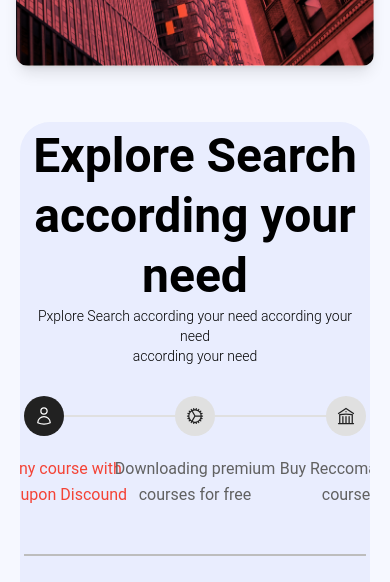
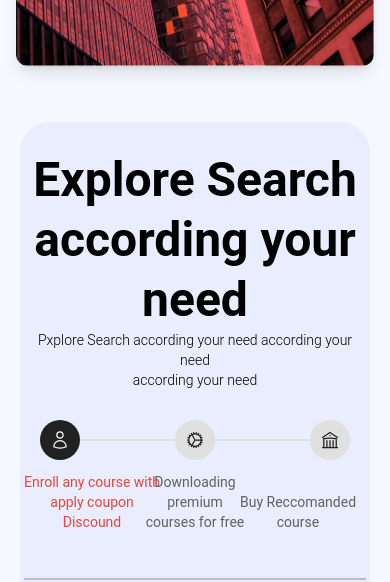
Before and after one commit to FahimNuman/fish-project, a React (Create React App) app: page /eLearning in a window 390 px wide. Shown: the part 840-1422 px from the top of the page. Built offline with nearby package versions, Linux system fonts and the light colour scheme.

Commit message:
step responsive

```diff
--- a/src/components/ELearning/Explore.tsx
+++ b/src/components/ELearning/Explore.tsx
@@ -1,7 +1,23 @@
-import { Stepper, Step, Button, Option, Select, Tab, TabPanel, Tabs, TabsBody, TabsHeader, Typography } from '@material-tailwind/react';
-import React from 'react';
-import ExploreFreebieCard from './ExploreFreebieCard';
-import { BuildingLibraryIcon, CogIcon, UserIcon } from '@heroicons/react/24/outline';
+import {
+  Stepper,
+  Step,
+  Button,
+  Option,
+  Select,
+  Tab,
+  TabPanel,
+  Tabs,
+  TabsBody,
+  TabsHeader,
+  Typography,
+} from "@material-tailwind/react";
+import React from "react";
+import ExploreFreebieCard from "./ExploreFreebieCard";
+import {
+  BuildingLibraryIcon,
+  CogIcon,
+  UserIcon,
+} from "@heroicons/react/24/outline";
 
 const Explore = () => {
   const [activeStep, setActiveStep] = React.useState(0);
@@ -60,7 +76,6 @@ const Explore = () => {
       price: 10, // Example price as a number
       hour: "string",
     },
-
   ];
   const data = [
     {
@@ -111,13 +126,20 @@ const Explore = () => {
             }}
           >
             <div className="w-full border-b-2 border-gray-400">
-              <div className="mx-auto justify-between text-center">
-                <Typography variant="h1">Explore Search according your need</Typography>
-                <Typography className="text-sm">Pxplore Search according your need according your need</Typography>
-                <Typography className="text-sm"> according your need</Typography>
+              <div className="mx-auto justify-between text-center mt-6 md:mt-10">
+                <Typography variant="h1">
+                  Explore Search according your need
+                </Typography>
+                <Typography className="text-sm">
+                  Pxplore Search according your need according your need
+                </Typography>
+                <Typography className="text-sm">
+                  {" "}
+                  according your need
+                </Typography>
               </div>
 
-              <div className="max-w-inner mx-auto flex justify-between w-full pb-8 pt-[30px] md:pt-[58px]">
+              <div className="max-w-inner mx-auto flex justify-between w-full pb-8 pt-[30px] md:pt-[58px] px-4">
                 <Stepper
                   activeStep={activeStep}
                   isLastStep={(value) => setIsLastStep(value)}
@@ -126,15 +148,13 @@ const Explore = () => {
                   <Step onClick={() => setActiveStep(0)}>
                     <UserIcon className="h-5 w-5" />
                     <div className="absolute -bottom-[4.5rem] w-max text-center">
-                      <Typography
+                      {/* <Typography
                         variant="h6"
                         color={activeStep === 0 ? "red" : "gray"}
-                      >
-
-                      </Typography>
+                      ></Typography> */}
                       <Typography
                         color={activeStep === 0 ? "red" : "gray"}
-                        className="font-normal"
+                        className="font-normal max-w-[140px] md:max-w-none text-sm md:text-base ml-16 md:ml-0 "
                       >
                         Enroll any course with <br />
                         apply coupon Discound
@@ -144,15 +164,13 @@ const Explore = () => {
                   <Step onClick={() => setActiveStep(1)}>
                     <CogIcon className="h-5 w-5" />
                     <div className="absolute -bottom-[4.5rem] w-max text-center">
-                      <Typography
+                      {/* <Typography
                         variant="h6"
                         color={activeStep === 1 ? "red" : "gray"}
-                      >
-
-                      </Typography>
+                      ></Typography> */}
                       <Typography
                         color={activeStep === 1 ? "red" : "gray"}
-                        className="font-normal"
+                        className="font-normal  max-w-[140px] md:max-w-none text-sm md:text-base"
                       >
                         Downloading premium <br />
                         courses for free
@@ -161,16 +179,14 @@ const Explore = () => {
                   </Step>
                   <Step onClick={() => setActiveStep(2)}>
                     <BuildingLibraryIcon className="h-5 w-5" />
-                    <div className="absolute -bottom-[4.5rem] w-max text-center">
-                      <Typography
+                    <div className="absolute -bottom-[4.5rem] w-max text-center mr-16 md:mr-0">
+                      {/* <Typography
                         variant="h6"
                         color={activeStep === 2 ? "red" : "gray"}
-                      >
-
-                      </Typography>
+                      ></Typography> */}
                       <Typography
                         color={activeStep === 2 ? "red" : "gray"}
-                        className="font-normal"
+                        className="font-normal  max-w-[140px] md:max-w-none text-sm md:text-base"
                       >
                         Buy Reccomanded <br />
                         course
@@ -179,7 +195,9 @@ const Explore = () => {
                   </Step>
                 </Stepper>
               </div>
-               <div><br/></div>
+              <div>
+                <br />
+              </div>
               <div className="max-w-inner mx-auto flex justify-between w-full pb-8 pt-[30px] md:pt-[58px]">
                 {/* search */}
                 <div className="max-w-[212px] select-class hidden md:block">
@@ -214,18 +232,16 @@ const Explore = () => {
                       className="w-6 h-6"
                     >
                       <path
-                    strokeLinecap="round"
-                    strokeLinejoin="round"
-                    d="M21 21l-5.197-5.197m0 0A7.5 7.5 0 105.196 5.196a7.5 7.5 0 0010.607 10.607z"
-                  />
+                        strokeLinecap="round"
+                        strokeLinejoin="round"
+                        d="M21 21l-5.197-5.197m0 0A7.5 7.5 0 105.196 5.196a7.5 7.5 0 0010.607 10.607z"
+                      />
                     </svg>
                   </span>
                 </div>
                 {/* cards */}
 
-
                 {/* select */}
-
               </div>
             </div>
           </TabsHeader>
```
